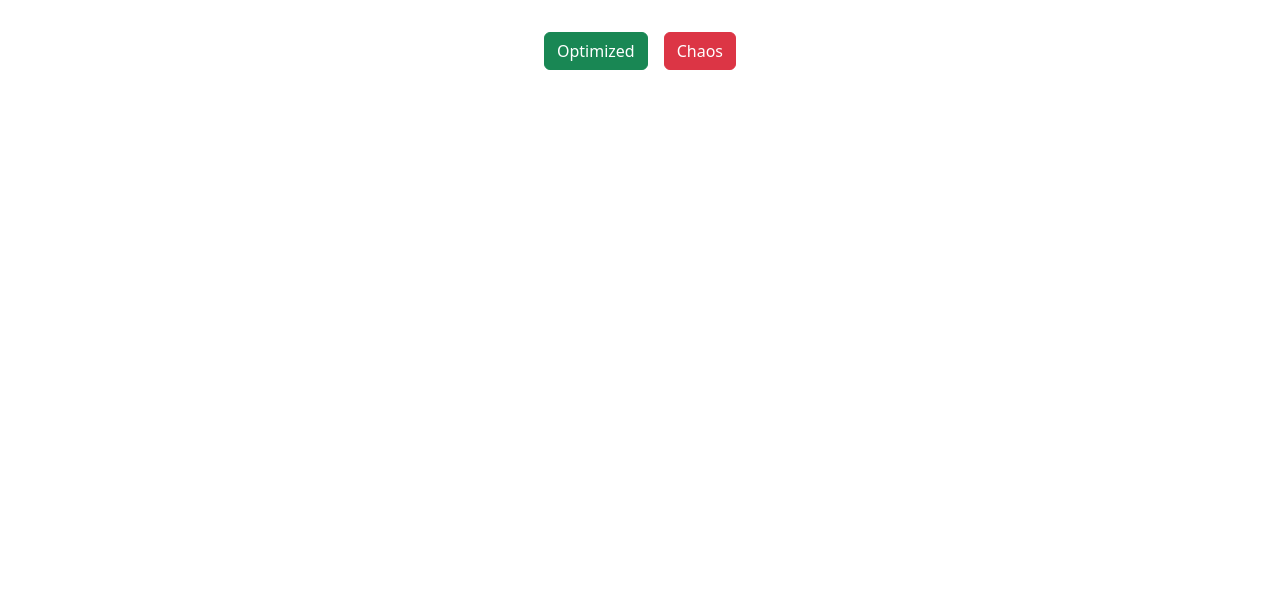
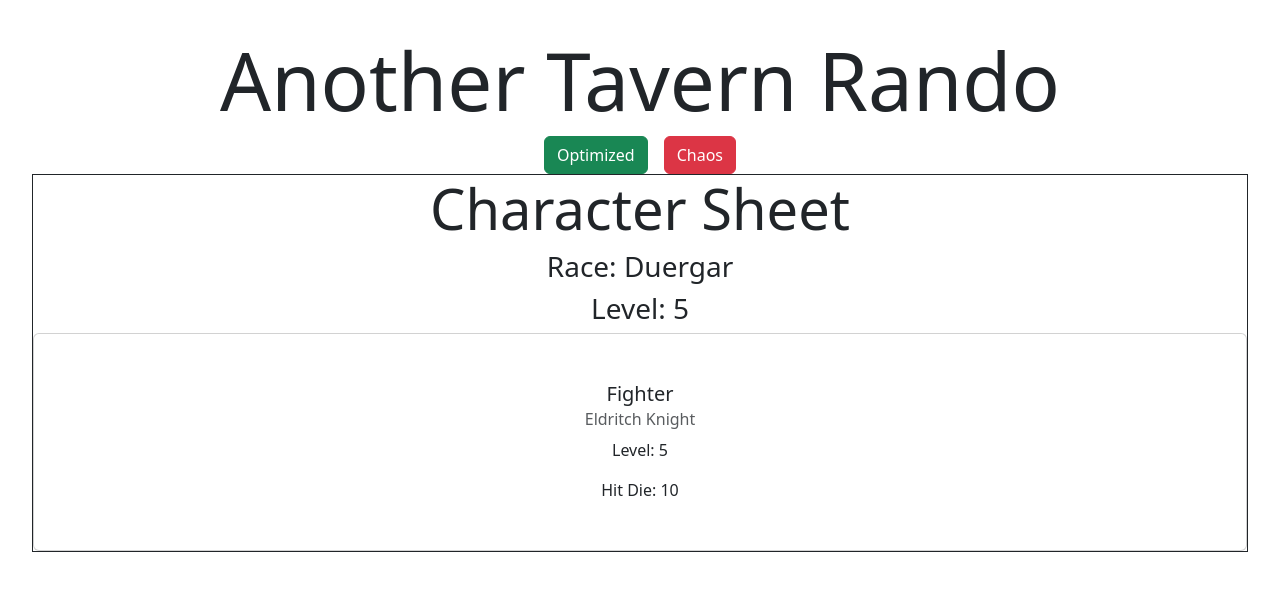
Before and after one commit to mdespain35/tavern-rando-ui, a React (Vite) app: page / in a window 1280 px wide. Both pictures are taken after a click on the button "Optimized". Shown: the top 590 px of the page. Built offline with nearby package versions, Linux system fonts and the light colour scheme.

Commit message:
Beginning skeleton of character sheet

```diff
--- a/package.json
+++ b/package.json
@@ -12,7 +12,8 @@
   "dependencies": {
     "bootstrap": "^5.3.3",
     "react": "^18.3.1",
-    "react-dom": "^18.3.1"
+    "react-dom": "^18.3.1",
+    "react-icons": "^5.3.0"
   },
   "devDependencies": {
     "@eslint/js": "^9.9.0",
--- a/src/App.tsx
+++ b/src/App.tsx
@@ -1,22 +1,154 @@
-//import { useState } from "react";
+import { useState } from "react";
 import Button from "./components/Button";
 import "./App.css";
+import CharacterSheet from "./components/CharacterSheet";
 
 function App() {
-  //const [count, setCount] = useState(0);
+  const [character, setCharacter] = useState({
+    Race: "Human",
+    Level: 1,
+    Class: [
+      {
+        Name: "Warlock",
+        SubClass: "The Great Old One",
+        Level: 1,
+        HitDie: 8,
+      },
+    ],
+    AbilityScores: {
+      Charisma: {
+        Score: 9,
+        Modifier: -1,
+      },
+      Constitution: {
+        Score: 12,
+        Modifier: 1,
+      },
+      Dexterity: {
+        Score: 20,
+        Modifier: 5,
+      },
+      Intelligence: {
+        Score: 15,
+        Modifier: 2,
+      },
+      Strength: {
+        Score: 15,
+        Modifier: 2,
+      },
+      Wisdom: {
+        Score: 12,
+        Modifier: 1,
+      },
+    },
+    Hitpoints: 56,
+  });
+  const [displayCharacter, setDisplayCharacter] = useState(false);
+
+  const onOptimizedClick = () => {
+    setCharacter({
+      Race: "Duergar",
+      Level: 5,
+      Class: [
+        {
+          Name: "Fighter",
+          SubClass: "Eldritch Knight",
+          Level: 5,
+          HitDie: 10,
+        },
+      ],
+      AbilityScores: {
+        Charisma: {
+          Score: 9,
+          Modifier: -1,
+        },
+        Constitution: {
+          Score: 18,
+          Modifier: 4,
+        },
+        Dexterity: {
+          Score: 20,
+          Modifier: 5,
+        },
+        Intelligence: {
+          Score: 15,
+          Modifier: 2,
+        },
+        Strength: {
+          Score: 15,
+          Modifier: 2,
+        },
+        Wisdom: {
+          Score: 12,
+          Modifier: 1,
+        },
+      },
+      Hitpoints: 56,
+    });
+    setDisplayCharacter(true);
+  };
+
+  const onChaosClick = () => {
+    setCharacter({
+      Race: "Harengon",
+      Level: 5,
+      Class: [
+        {
+          Name: "Monk",
+          SubClass: "Way of the Open Hand",
+          Level: 5,
+          HitDie: 8,
+        },
+      ],
+      AbilityScores: {
+        Charisma: {
+          Score: 11,
+          Modifier: 0,
+        },
+        Constitution: {
+          Score: 13,
+          Modifier: 1,
+        },
+        Dexterity: {
+          Score: 14,
+          Modifier: 2,
+        },
+        Intelligence: {
+          Score: 13,
+          Modifier: 1,
+        },
+        Strength: {
+          Score: 14,
+          Modifier: 2,
+        },
+        Wisdom: {
+          Score: 12,
+          Modifier: 1,
+        },
+      },
+      Hitpoints: 26,
+    });
+    setDisplayCharacter(true);
+  };
 
   return (
     <>
+      <h1 className="display-1">Another Tavern Rando</h1>
       <Button
         children="Optimized"
         color="success"
-        onClick={() => console.log("Optimized choice selected!")}
+        onClick={() => onOptimizedClick()}
       ></Button>
       <Button
         children="Chaos"
         color="danger"
-        onClick={() => console.log("Chaos choice selected!")}
+        onClick={() => onChaosClick()}
       ></Button>
+      {displayCharacter ? (
+        <CharacterSheet character={character} />
+      ) : (
+        <p>There is no character</p>
+      )}
     </>
   );
 }
--- /dev/null
+++ b/src/components/CharacterSheet.tsx
@@ -0,0 +1,63 @@
+import ClassCard from "./ClassCard";
+
+interface CharacterSheetProps {
+  character: {
+    Race: string;
+    Level: number;
+    Class: {
+      Name: string;
+      SubClass: string;
+      Level: number;
+      HitDie: number;
+    }[];
+    AbilityScores: {
+      Charisma: {
+        Score: number;
+        Modifier: number;
+      };
+      Constitution: {
+        Score: number;
+        Modifier: number;
+      };
+      Dexterity: {
+        Score: number;
+        Modifier: number;
+      };
+      Intelligence: {
+        Score: number;
+        Modifier: number;
+      };
+      Strength: {
+        Score: number;
+        Modifier: number;
+      };
+      Wisdom: {
+        Score: number;
+        Modifier: number;
+      };
+    };
+    Hitpoints: number;
+  };
+}
+
+const CharacterSheet = ({ character }: CharacterSheetProps) => {
+  return (
+    <div className="border border-dark">
+      <h1 className="display-4">Character Sheet</h1>
+      <p className="h3">Race: {character.Race}</p>
+      <p className="h3">Level: {character.Level}</p>
+      {character.Class.map((value) => {
+        return (
+          <ClassCard
+            Name={value.Name}
+            SubClass={value.SubClass}
+            Level={value.Level}
+            HitDie={value.HitDie}
+          />
+        );
+      })}
+    </div>
+  );
+};
+
+export default CharacterSheet;
--- /dev/null
+++ b/src/components/ClassCard.tsx
@@ -0,0 +1,23 @@
+interface ClassCardProps {
+  Name: string;
+  SubClass: string;
+  Level: number;
+  HitDie: number;
+}
+
+const ClassCard = ({ Name, SubClass, Level, HitDie }: ClassCardProps) => {
+  return (
+    <div className="card">
+      <div className="card-body">
+        <h5 className="card-title">{Name}</h5>
+        {SubClass.length > 0 && (
+          <h6 className="card-subtitle mb-2 text-body-secondary">{SubClass}</h6>
+        )}
+        <p className="card-text">Level: {Level}</p>
+        <p className="card-text">Hit Die: {HitDie}</p>
+      </div>
+    </div>
+  );
+};
+
+export default ClassCard;
```
Also changed, not shown: 1 other file (tests, documents, lock files or other folders).
